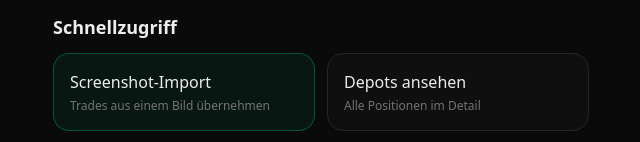
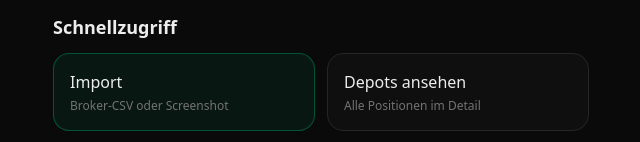
Before and after one commit to frdlnk-gc/greencareers-os, a Next.js app in the folder wealth-tracker/: page /home in a window 1280 px wide. Shown: the part 186-328 px from the top of the page, without its empty margins (319-959 px from the left). Built offline with nearby package versions, Linux system fonts and the light colour scheme; no server answers.

Commit message:
Home: Schnellzugriff-Kachel "Import" (Broker-CSV oder Screenshot)
Co-Authored-By: Claude Opus 4.8 <noreply@anthropic.com>
Claude-Session: https://claude.ai/code/session_01KeNsvMkXDfSQEpBzZk2XtX

```diff
--- a/wealth-tracker/src/app/(app)/home/page.tsx
+++ b/wealth-tracker/src/app/(app)/home/page.tsx
@@ -77,8 +77,8 @@ export default function HomePage() {
       <div className="grid grid-cols-2 gap-3">
         <QuickAction
           href="/import"
-          title="Screenshot-Import"
-          subtitle="Trades aus einem Bild übernehmen"
+          title="Import"
+          subtitle="Broker-CSV oder Screenshot"
           accent
         />
         <QuickAction
```
